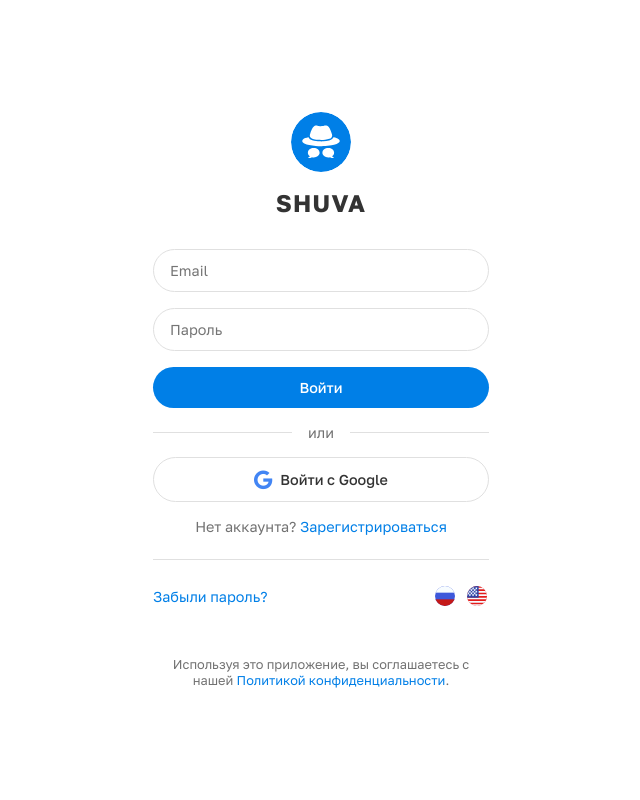
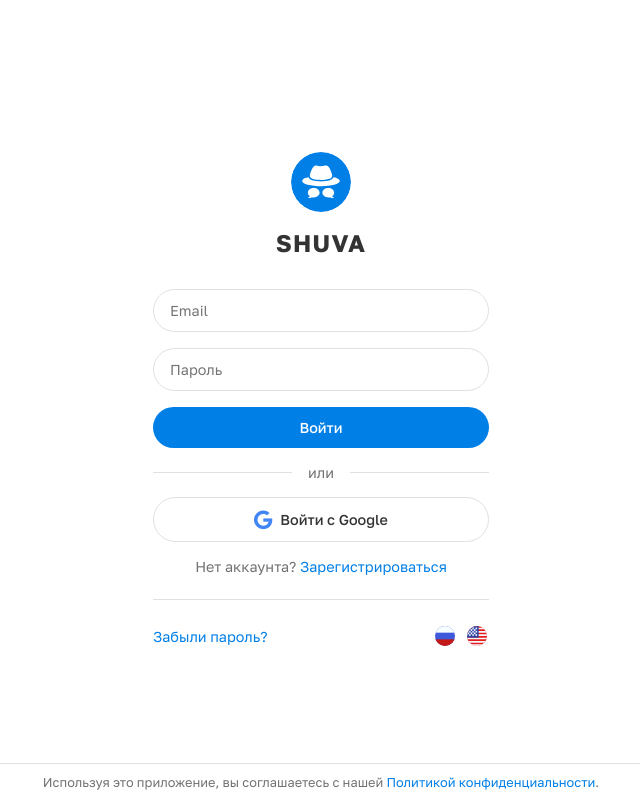
Before and after one commit to MityaRimsky/shuva_tgbot, a Flask app: page /auth in a window 1280 px wide. Shown: the whole page, without its empty margins (319-959 px from the left). Run offline with Flask 3, Linux system fonts and the light colour scheme; some libraries are stand-ins or nearby versions.

Commit message:
apdate auth

```diff
--- a/templates/auth.html
+++ b/templates/auth.html
@@ -258,11 +258,17 @@
 
         /* Стили для блока с политикой конфиденциальности */
         .privacy-notice {
-            margin-top: 48px;
+            position: fixed;
+            bottom: 0;
+            left: 0;
+            right: 0;
             text-align: center;
             font-size: 0.8rem;
             color: var(--text-light);
             width: 100%;
+            padding: 10px;
+            background-color: var(--bg-color);
+            border-top: 1px solid var(--border-color);
         }
 
         .privacy-link {
@@ -400,9 +406,10 @@
             </div>
         </div>
 
-        <div class="privacy-notice">
-            <p><span data-i18n="auth.privacyNotice">Используя это приложение, вы соглашаетесь с нашей</span> <a href="/privacy" class="privacy-link" data-i18n="auth.privacyPolicy">Политикой конфиденциальности</a>.</p>
-        </div>
+    </div>
+
+    <div class="privacy-notice">
+        <p><span data-i18n="auth.privacyNotice">Используя это приложение, вы соглашаетесь с нашей</span> <a href="/privacy" class="privacy-link" data-i18n="auth.privacyPolicy">Политикой конфиденциальности</a>.</p>
     </div>
 
     <!-- Модальное окно для сброса пароля -->
```
